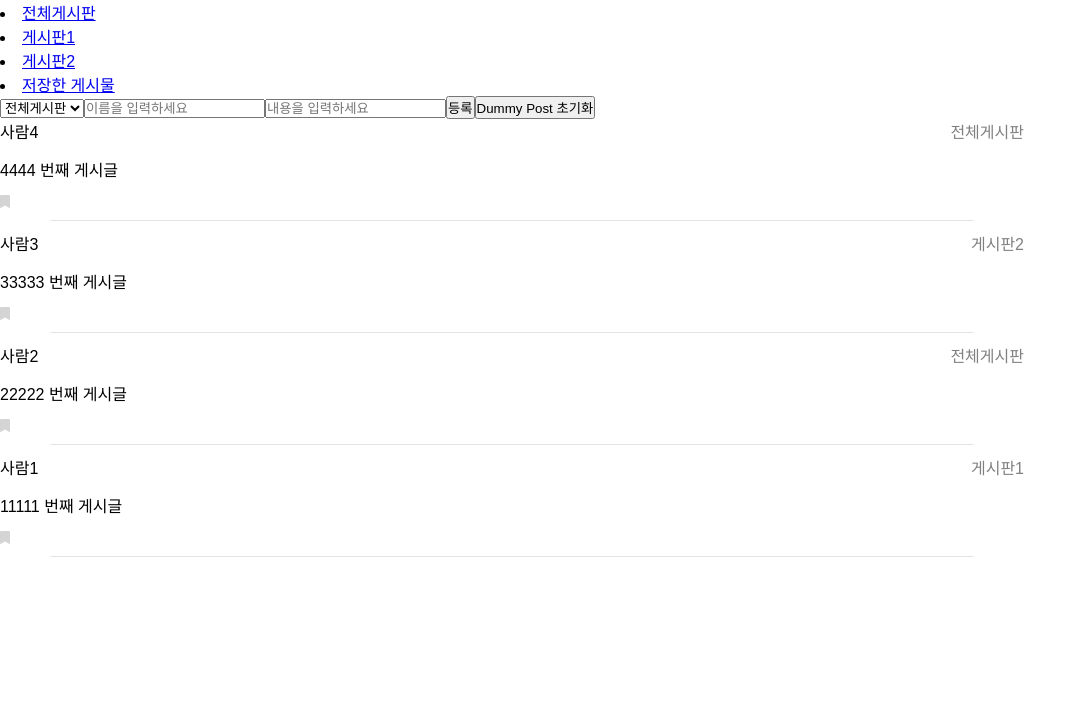
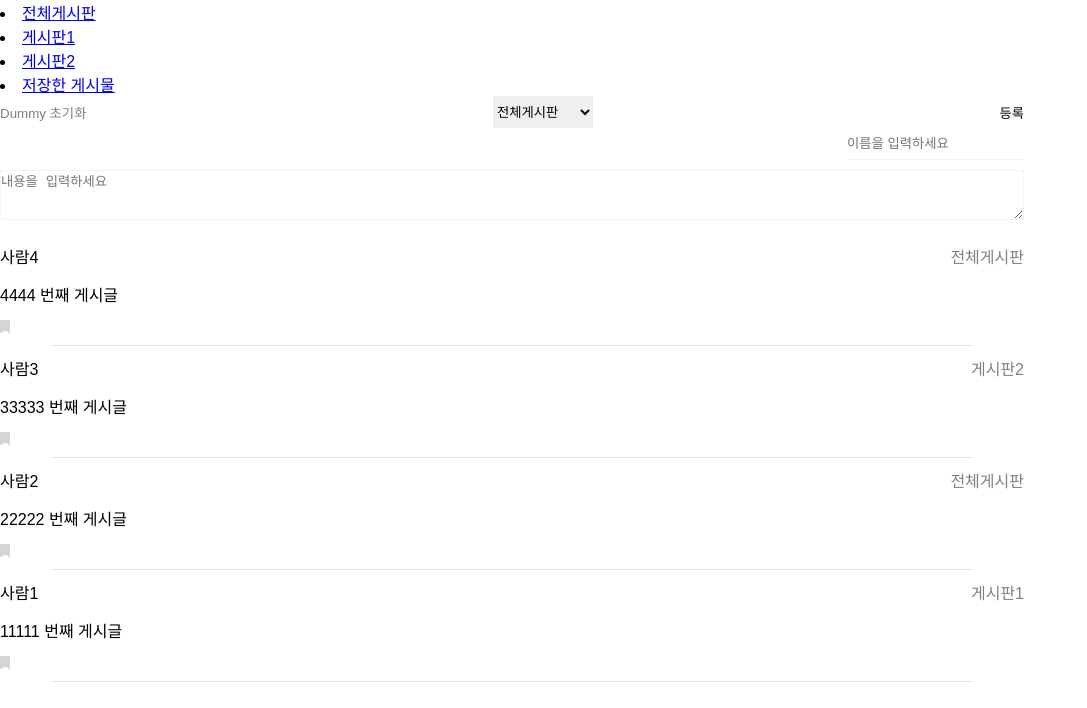
Before and after one commit to yunred/typescript-react-project, a React (Create React App) app: page / in a window 1280 px wide. Shown: the top 708 px of the page, without its empty margins (0-1087 px from the left). Built offline with nearby package versions, Linux system fonts and the light colour scheme.

Commit message:
Add: PostInsert 스타일 추가

```diff
--- a/src/components/PostInsert.tsx
+++ b/src/components/PostInsert.tsx
@@ -3,6 +3,7 @@ import { RootState } from 'modules';
 import { addPost, resetDummyPost } from 'modules/post';
 import { useSelector, useDispatch } from 'react-redux';
 import { useParams } from 'react-router-dom';
+import styled from 'styled-components';
 
 // type PostInsertProps = {
 //   onInsert: (content: string) => void;
@@ -19,6 +20,9 @@ const PostInsert = () => {
   const { selected } = useParams();
 
   const onChangeInput = (e: ChangeEvent<HTMLInputElement>) => {
+    setName(e.target.value);
+  };
+  const onChangeTextArea = (e: ChangeEvent<HTMLTextAreaElement>) => {
     if (e.target.name === 'name') {
       setName(e.target.value);
     } else if (e.target.name === 'postContent') {
@@ -42,8 +46,16 @@ const PostInsert = () => {
   };
   return (
     <>
-      <div>
-        <select onChange={onChangeCategory} value={selectedCategory}>
+      <PostInsertDiv>
+        <PostBtnDiv>
+          <button
+            className="reset_btn"
+            type="button"
+            onClick={() => dispatch(resetDummyPost())}
+          >
+            Dummy 초기화
+          </button>
+          <SelectBox onChange={onChangeCategory} value={selectedCategory}>
             {selected ? (
               <>
                 <option value={selected}>{selected}</option>
@@ -57,31 +69,79 @@ const PostInsert = () => {
                 ))}
               </>
             )}
-        </select>
-
-        <input
+          </SelectBox>
+          <button className="submit_btn" type="button" onClick={onInsert}>
+            등록
+          </button>
+        </PostBtnDiv>
+        <NameInputDiv>
+          <NameInput
+            className="name_input"
             type="text"
             name="name"
             value={name}
             onChange={onChangeInput}
             placeholder="이름을 입력하세요"
           />
-        <input
-          type="text"
+        </NameInputDiv>
+
+        <ContentInput
+          className="content_input"
           name="postContent"
           value={postContent}
-          onChange={onChangeInput}
+          onChange={onChangeTextArea}
           placeholder="내용을 입력하세요"
         />
-        <button type="button" onClick={onInsert}>
-          등록
-        </button>
-        <button type="button" onClick={() => dispatch(resetDummyPost())}>
-          Dummy Post 초기화
-        </button>
-      </div>
+      </PostInsertDiv>
     </>
   );
 };
 
+const PostInsertDiv = styled.div`
+  width: 80%;
+  padding-bottom: 20px;
+`;
+const PostBtnDiv = styled.div`
+  display: flex;
+  justify-content: space-between;
+
+  button {
+    border: 0;
+    background-color: transparent;
+    cursor: pointer;
+  }
+  .reset_btn {
+    color: gray;
+  }
+`;
+
+const SelectBox = styled.select`
+  width: 100px;
+  height: 32px;
+  border: 0;
+  outline: none;
+`;
+const NameInputDiv = styled.div`
+  display: flex;
+  flex-direction: row-reverse;
+  width: 100%;
+  margin-bottom: 10px;
+`;
+
+const NameInput = styled.input`
+  border: none;
+  border-bottom: 1px solid #f3f3f3;
+  height: 32px;
+  background-color: #ffffff;
+  outline: none;
+`;
+
+const ContentInput = styled.textarea`
+  border: 1px solid #f3f3f3;
+  height: 50px;
+  background-color: #ffffff;
+  outline: none;
+  width: 100%;
+`;
+
 export default PostInsert;
```
Lines whose indentation alone changed are shown as unchanged.
